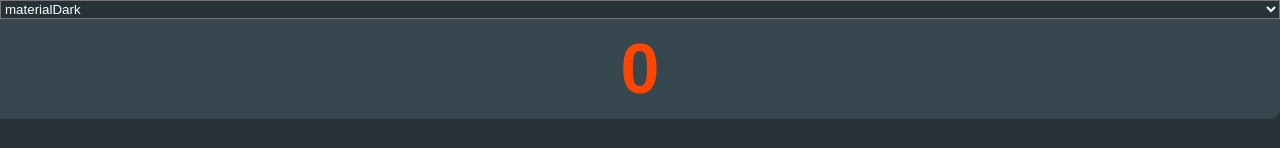
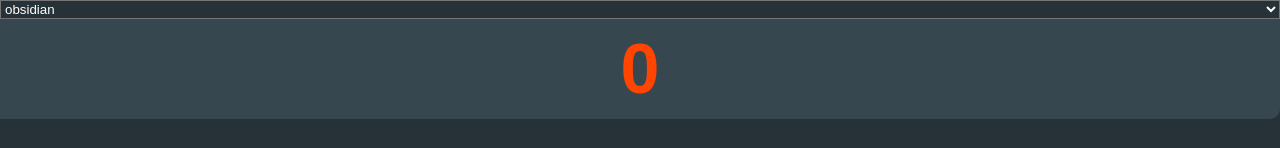
Before and after one commit to LRHCS/Promotion, a React (Vite) app: page / in a window 1280 px wide. Shown: the top 148 px of the page. Built offline with nearby package versions, Linux system fonts and the light colour scheme; a web font is replaced by a local one.

Commit message:
themes order from light to dark

```diff
--- a/src/data/themes.js
+++ b/src/data/themes.js
@@ -1,4 +1,4 @@
-const themes = {
+const themesLib = {
   materialDark: {
     background: "#263238",
     text: "#FFFFFF",
@@ -106,4 +106,31 @@ const themes = {
   },
 };
 
+const themes = Object.entries(themesLib)
+  .sort(([, themeA], [, themeB]) => {
+    const colorA = themeA.background;
+    const colorB = themeB.background;
+    return calculateBrightness(colorA) - calculateBrightness(colorB);
+  })
+  .reduce((sorted, [key, value]) => {
+    sorted[key] = value;
+    return sorted;
+  }, {});
+
+function calculateBrightness(color) {
+  const rgb = hexToRgb(color);
+  return (rgb.r * 299 + rgb.g * 587 + rgb.b * 114) / 1000;
+}
+
+function hexToRgb(hex) {
+  const result = /^#?([a-f\d]{2})([a-f\d]{2})([a-f\d]{2})$/i.exec(hex);
+  return result
+    ? {
+        r: parseInt(result[1], 16),
+        g: parseInt(result[2], 16),
+        b: parseInt(result[3], 16),
+      }
+    : null;
+}
+
 export default themes;
```
